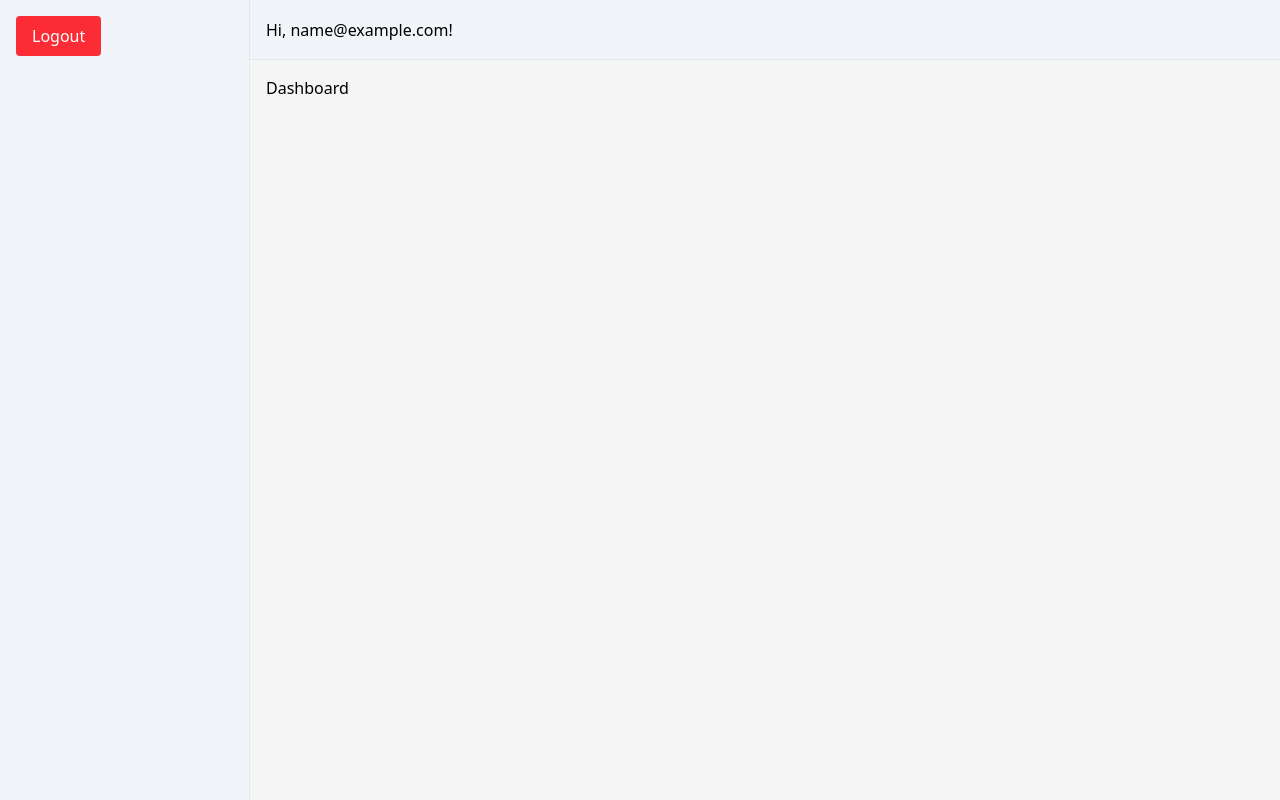
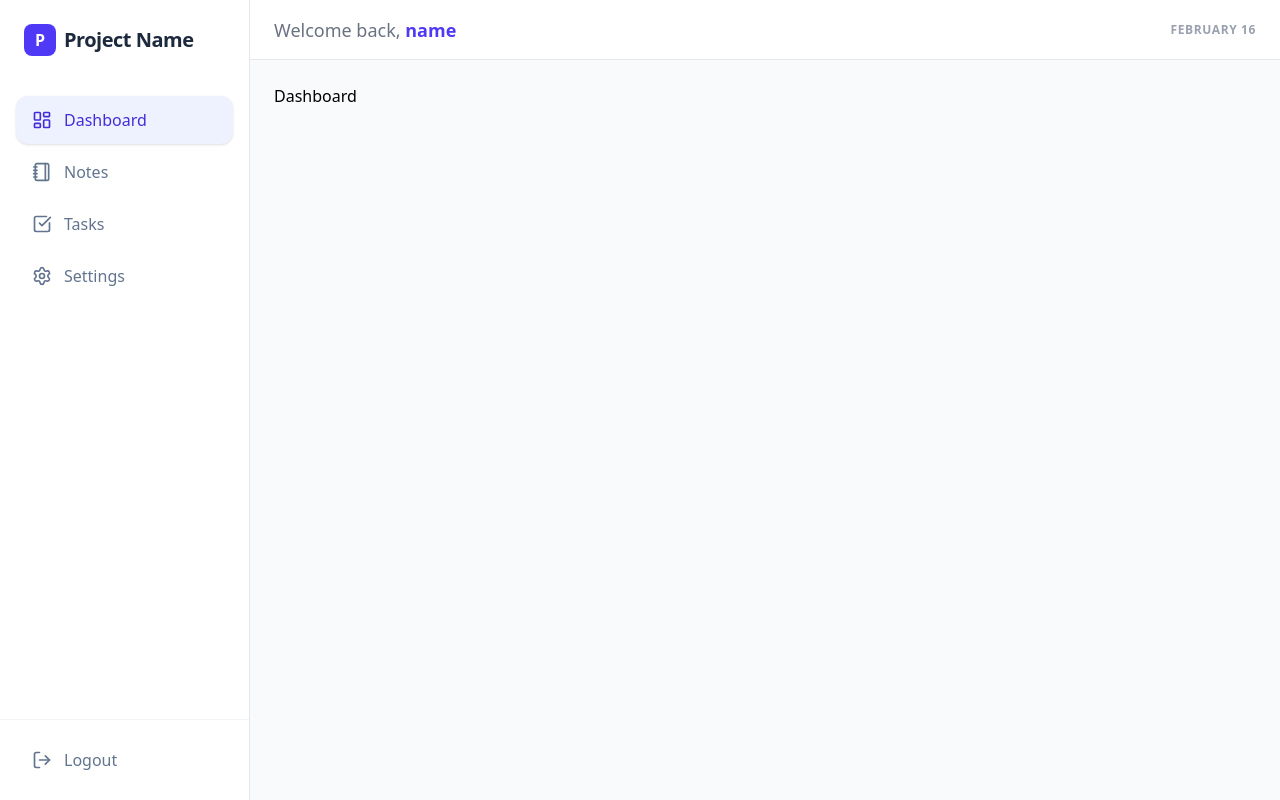
Before and after one commit to egt11/productivity-app, a React (Vite) app: page /login in a window 1280 px wide. Both pictures are taken after typing "name@example.com", "Sample123" into the empty fields and a click on the button "Login". Built offline with nearby package versions, Linux system fonts and the light colour scheme.

Commit message:
improved dashboard layout ui

```diff
--- a/src/App.jsx
+++ b/src/App.jsx
@@ -7,6 +7,9 @@ import Register from './pages/public/Register'
 import Landing from './pages/public/Landing'
 import Dashboard from './pages/dashboard/Dashboard'
 import ProtectedRoute from './components/ProtectedRoute'
+import Notes from './pages/dashboard/Notes'
+import Tasks from './pages/dashboard/Tasks'
+import Settings from './pages/dashboard/Settings'
 
 function App() {
   return (
@@ -19,7 +22,10 @@ function App() {
 
       <Route element={<ProtectedRoute />}>
         <Route path='/dashboard' element={<DashboardLayout />}>
-          <Route index element={<Dashboard />} />
+          <Route index element={<Dashboard />}/>
+          <Route path='notes' element={<Notes />} />
+          <Route path='tasks' element={<Tasks />} />
+          <Route path='settings' element={<Settings />} />
         </Route>
       </Route>
 
--- a/src/layout/DashboardLayout.jsx
+++ b/src/layout/DashboardLayout.jsx
@@ -1,7 +1,6 @@
-import React from 'react'
-import { Outlet, useNavigate, NavLink } from 'react-router'
-import { useState } from 'react';
-import { Menu } from 'lucide-react';
+import React, { useState } from 'react';
+import { Outlet, useNavigate, NavLink } from 'react-router';
+import { Menu, LayoutDashboard, Notebook, CheckSquare, Settings, LogOut, X } from 'lucide-react';
 
 function DashboardLayout() {
     const navigate = useNavigate();
@@ -13,51 +12,112 @@ function DashboardLayout() {
     const logout = () => {
         localStorage.removeItem('token');
         navigate('/login');
-    }
+    };
 
-    const toggleMenu = () => {
-        setIsOpen(!isOpen);
-    }
+    const toggleMenu = () => setIsOpen(!isOpen);
 
+    const menuLinks = [
+        { link: '/dashboard', label: 'Dashboard', icon: <LayoutDashboard size={20} /> },
+        { link: '/dashboard/notes', label: 'Notes', icon: <Notebook size={20} /> },
+        { link: '/dashboard/tasks', label: 'Tasks', icon: <CheckSquare size={20} /> },
+        { link: '/dashboard/settings', label: 'Settings', icon: <Settings size={20} /> },
+    ];
 
     return (
-        <div className='dashboardMobile lg:dashboardLarge'>
-            {/* header */}
-            <div className='bg-slate-100 border-b border-gray-200 p-4 flex items-center gap-4 [grid-area:header] shadow'>
-                <button type='button' onClick={toggleMenu} className='lg:hidden'>
-                    <Menu />
-                </button>
-                <h1>Hi, {email}!</h1>
-            </div>
+        <div className="dashboardMobile lg:dashboardLarge bg-slate-50 font-sans">
+            {/* Header */}
+            <header className="bg-white border-b border-gray-200 px-6 flex items-center justify-between [grid-area:header] z-30">
+                <div className="flex items-center gap-4">
+                    <button
+                        type="button"
+                        onClick={toggleMenu}
+                        className="lg:hidden p-2 rounded-md text-gray-600 hover:bg-gray-100 transition-colors"
+                    >
+                        <Menu size={24} />
+                    </button>
 
-            {/* overlay */}
+                    <h1 className="text-lg font-medium text-gray-500">
+                        Welcome back, <span className="text-indigo-600 font-bold">{email.split('@')[0] || 'User'}</span>
+                    </h1>
+                </div>
+
+                <div className="hidden sm:block text-xs font-semibold text-gray-400 uppercase tracking-wider">
+                    {new Date().toLocaleDateString('en-US', { month: 'long', day: 'numeric' })}
+                </div>
+            </header>
+
+            {/* Mobile Sidebar Overlay */}
             {isOpen && (
-                <div className="fixed inset-0 bg-black/40 z-40 lg:hidden" onClick={toggleMenu}></div>
+                <div
+                    className="fixed inset-0 bg-slate-900/50 backdrop-blur-sm z-40 lg:hidden transition-opacity"
+                    onClick={toggleMenu}
+                ></div>
             )}
 
-            {/* side bar mobile */}
+            {/* Sidebar */}
             <aside
-                className={`fixed top-0 left-0 h-screen w-62.5 bg-slate-100 border-r border-gray-200 p-4 transform transition-transform duration-300 ease-in-out z-50 lg:hidden ${isOpen ? "translate-x-0" : "-translate-x-full"}`}
+                className={`fixed top-0 left-0 h-screen w-62.5 bg-white border-r border-gray-200 flex flex-col transform transition-transform duration-300 ease-in-out z-50 [grid-area:sidebar] lg:static lg:translate-x-0 ${
+                    isOpen ? 'translate-x-0' : '-translate-x-full'
+                }`}
             >
-                <button onClick={logout} className="bg-red-500 text-white px-4 py-2 rounded">
-                    Logout
-                </button>
+                {/* Logo Section */}
+                <div className="p-6 flex items-center justify-between">
+                    <div className="flex items-center gap-2">
+                        <div className="w-8 h-8 bg-indigo-600 rounded-lg flex items-center justify-center text-white font-bold">
+                            P
+                        </div>
+                        <span className="text-xl font-bold text-slate-800 tracking-tight">Project Name</span>
+                    </div>
+                    <button onClick={toggleMenu} className="lg:hidden text-gray-400 hover:text-gray-600">
+                        <X size={20} />
+                    </button>
+                </div>
+
+                {/* Navigation */}
+                <nav className="flex-1 px-4 py-4">
+                    <ul className="space-y-1">
+                        {menuLinks.map((link, index) => (
+                            <li key={index}>
+                                <NavLink
+                                    to={link.link}
+                                    end={link.link === '/dashboard'}
+                                    className={({ isActive }) =>
+                                        `flex items-center gap-3 px-4 py-3 rounded-xl font-medium transition-all duration-200 ${
+                                            isActive
+                                                ? 'bg-indigo-50 text-indigo-700 shadow-sm'
+                                                : 'text-slate-500 hover:bg-slate-50 hover:text-slate-700'
+                                        }`
+                                    }
+                                    onClick={() => setIsOpen(false)}
+                                >
+                                    {link.icon}
+                                    {link.label}
+                                </NavLink>
+                            </li>
+                        ))}
+                    </ul>
+                </nav>
+
+                {/* Bottom Section / Logout */}
+                <div className="p-4 border-t border-gray-100">
+                    <button
+                        onClick={logout}
+                        className="flex items-center gap-3 w-full px-4 py-3 text-slate-500 font-medium hover:bg-red-50 hover:text-red-600 rounded-xl transition-all duration-200"
+                    >
+                        <LogOut size={20} />
+                        Logout
+                    </button>
+                </div>
             </aside>
 
-
-            {/* side bar large screen above */}
-            <aside className='[grid-area:sidebar] bg-slate-100 border-r border-gray-200 p-4 w-62.5 h-screen hidden lg:block'>
-                <button type="button" onClick={logout} className='bg-red-500 text-white px-4 py-2 rounded'>
-                    Logout
-                </button>
-            </aside>
-
-            {/* main */}
-            <main className='bg-[#f5f5f5] [grid-area:main] p-4'>
-                <Outlet />
+            {/* Main Content */}
+            <main className="[grid-area:main] overflow-y-auto overflow-x-hidden relative">
+                <div className="p-4 lg:p-6">
+                    <Outlet />
+                </div>
             </main>
         </div>
-    )
+    );
 }
 
-export default DashboardLayout
+export default DashboardLayout;
--- /dev/null
+++ b/src/pages/dashboard/Notes.jsx
@@ -0,0 +1,9 @@
+import React from 'react'
+
+function Notes() {
+  return (
+    <div>Notes</div>
+  )
+}
+
+export default Notes
--- /dev/null
+++ b/src/pages/dashboard/Settings.jsx
@@ -0,0 +1,9 @@
+import React from 'react'
+
+function Settings() {
+  return (
+    <div>Settings</div>
+  )
+}
+
+export default Settings
--- /dev/null
+++ b/src/pages/dashboard/Tasks.jsx
@@ -0,0 +1,9 @@
+import React from 'react'
+
+function Tasks() {
+  return (
+    <div>Tasks</div>
+  )
+}
+
+export default Tasks
```
